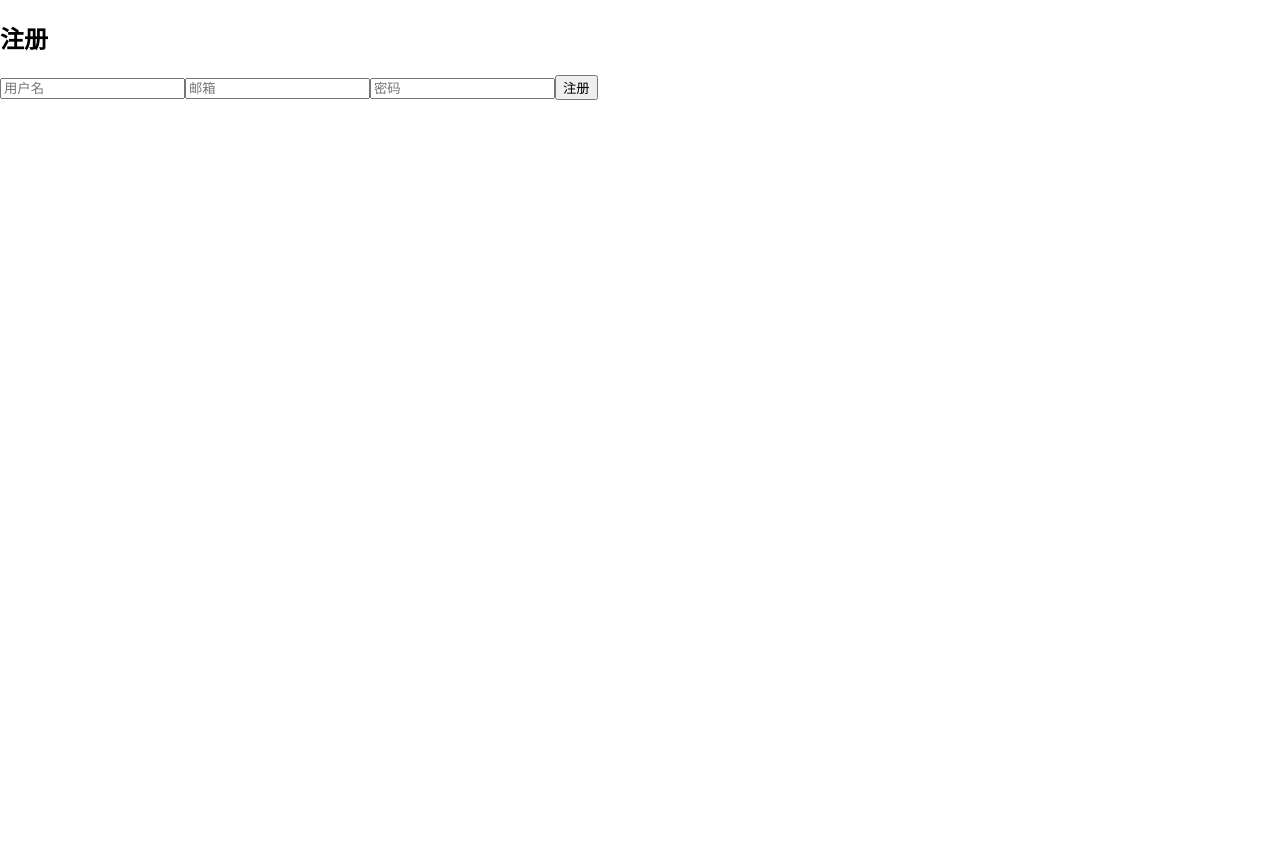
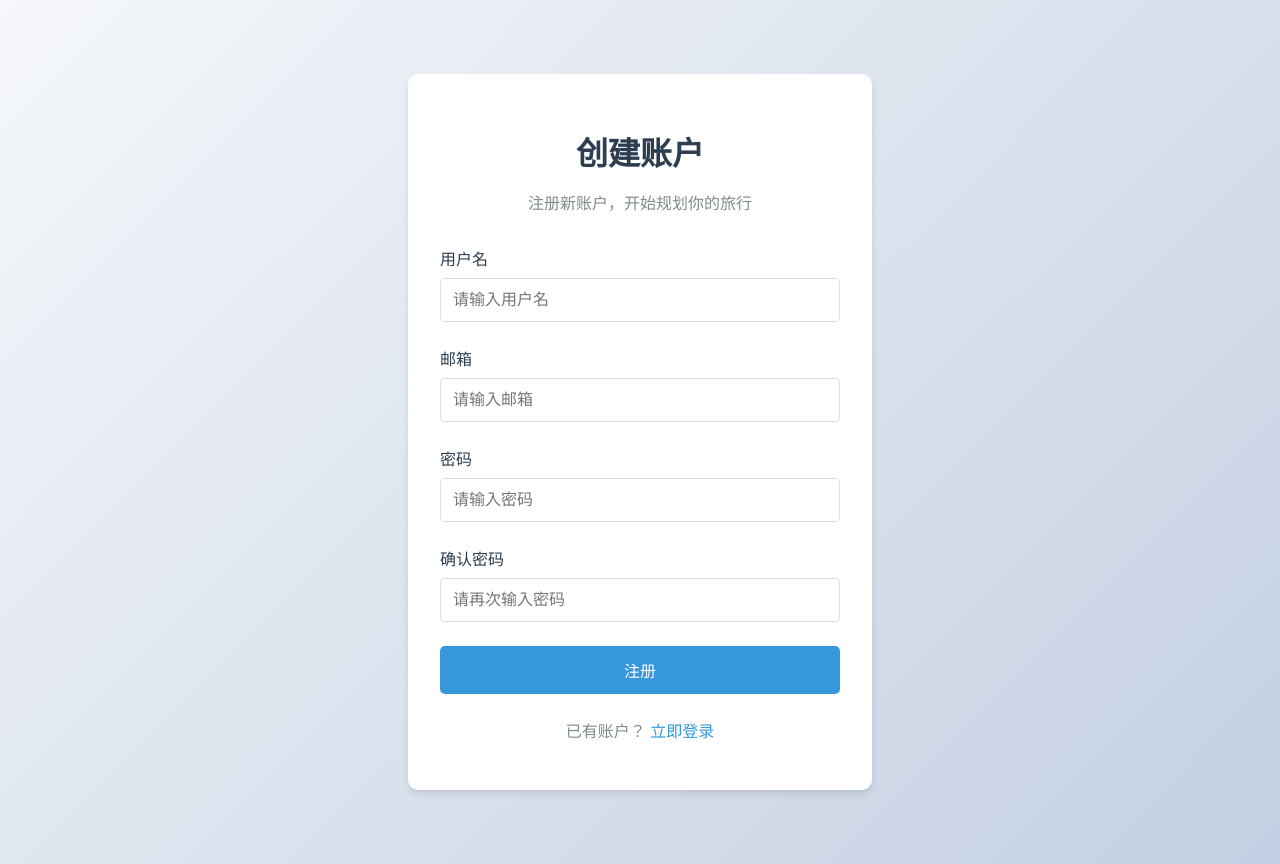
Before and after one commit to SunnyProdefi/travel-planner, a React (Create React App) app in the folder client/: page /register in a window 1280 px wide. Before the commit the page ends 800 px from the top, so only its background shows below. Built offline with nearby package versions, Linux system fonts and the light colour scheme.

Commit message:
优化登录和注册页面，添加加载状态和错误提示，重构表单样式，增强用户体验

```diff
--- a/client/src/pages/Login.js
+++ b/client/src/pages/Login.js
@@ -1,8 +1,11 @@
 import React, { useState } from "react";
+import { Link } from "react-router-dom";
 import axios from "axios";
 
 export default function Login() {
   const [formData, setFormData] = useState({ email: "", password: "" });
+  const [loading, setLoading] = useState(false);
+  const [error, setError] = useState(null);
 
   const handleChange = (e) => {
     setFormData({ ...formData, [e.target.name]: e.target.value });
@@ -10,49 +13,69 @@ export default function Login() {
 
   const handleSubmit = async (e) => {
     e.preventDefault();
-    console.log("Logging in:", formData);
-    console.log("API 地址:", process.env.REACT_APP_API_URL);
+    setLoading(true);
+    setError(null);
 
     try {
       const res = await axios.post(`${process.env.REACT_APP_API_URL}/api/auth/login`, formData);
-      console.log("✅ 登录成功", res.data);
-
-      // 保存 token
       localStorage.setItem("token", res.data.token);
-      alert("✅ 登录成功！");
       window.location.href = "/dashboard";
     } catch (err) {
-      console.error("❌ 登录失败:", err);
-      alert("登录失败：" + (err.response?.data?.message || err.message));
+      console.error("登录失败:", err);
+      setError(err.response?.data?.message || "登录失败，请检查邮箱和密码");
+    } finally {
+      setLoading(false);
     }
   };
 
   return (
-    <div className="login-container">
-      <h2>登录</h2>
-      <form onSubmit={handleSubmit} className="login-form">
+    <div className="auth-container">
+      <div className="auth-card">
+        <div className="auth-header">
+          <h1>欢迎回来</h1>
+          <p>登录你的账户，开始规划你的旅行</p>
+        </div>
+
+        {error && <div className="error-message">{error}</div>}
+
+        <form onSubmit={handleSubmit} className="auth-form">
           <div className="form-group">
+            <label htmlFor="email">邮箱</label>
             <input
+              id="email"
               type="email"
               name="email"
-            placeholder="邮箱"
               value={formData.email}
               onChange={handleChange}
+              placeholder="请输入邮箱"
               required
             />
           </div>
+
           <div className="form-group">
+            <label htmlFor="password">密码</label>
             <input
+              id="password"
               type="password"
               name="password"
-            placeholder="密码"
               value={formData.password}
               onChange={handleChange}
+              placeholder="请输入密码"
               required
             />
           </div>
-        <button type="submit" className="btn btn-primary">登录</button>
+
+          <button type="submit" className="btn btn-primary" disabled={loading}>
+            {loading ? "登录中..." : "登录"}
+          </button>
         </form>
+
+        <div className="auth-footer">
+          <p>
+            还没有账户？ <Link to="/register">立即注册</Link>
+          </p>
+        </div>
+      </div>
     </div>
   );
 }
--- a/client/src/pages/Register.js
+++ b/client/src/pages/Register.js
@@ -1,12 +1,17 @@
 import React, { useState } from "react";
+import { Link } from "react-router-dom";
 import axios from "axios";
+import "../styles/Register.css";
 
 export default function Register() {
   const [formData, setFormData] = useState({
     username: "",
     email: "",
     password: "",
+    confirmPassword: ""
   });
+  const [loading, setLoading] = useState(false);
+  const [error, setError] = useState(null);
 
   const handleChange = (e) => {
     setFormData({ ...formData, [e.target.name]: e.target.value });
@@ -14,51 +19,104 @@ export default function Register() {
 
   const handleSubmit = async (e) => {
     e.preventDefault();
-    console.log("Registering:", formData);
-    console.log("API 地址:", process.env.REACT_APP_API); // 🧪关键！
+    setLoading(true);
+    setError(null);
+
+    if (formData.password !== formData.confirmPassword) {
+      setError("两次输入的密码不一致");
+      setLoading(false);
+      return;
+    }
 
     try {
-      const res = await axios.post(`${process.env.REACT_APP_API}/register`, formData);
-      console.log("注册成功，响应结果：", res.data); // ✅ 成功回调
-      alert("✅ 注册成功，请登录！");
+      await axios.post(`${process.env.REACT_APP_API_URL}/api/auth/register`, {
+        username: formData.username,
+        email: formData.email,
+        password: formData.password
+      });
       window.location.href = "/login";
     } catch (err) {
-      console.error("注册失败:", err); // ❌ 失败回调
-      alert("注册失败：" + (err.response?.data?.message || err.message));
+      console.error("注册失败:", err);
+      setError(err.response?.data?.message || "注册失败，请稍后重试");
+    } finally {
+      setLoading(false);
     }
   };
 
+  return (
+    <div className="auth-container">
+      <div className="auth-card">
+        <div className="auth-header">
+          <h1>创建账户</h1>
+          <p>注册新账户，开始规划你的旅行</p>
+        </div>
 
-  return (
-    <div>
-      <h2>注册</h2>
-      <form onSubmit={handleSubmit}>
+        {error && <div className="error-message">{error}</div>}
+
+        <form onSubmit={handleSubmit} className="auth-form">
+          <div className="form-group">
+            <label htmlFor="username">用户名</label>
             <input
+              id="username"
               type="text"
               name="username"
-          placeholder="用户名"
               value={formData.username}
               onChange={handleChange}
+              placeholder="请输入用户名"
               required
             />
+          </div>
+
+          <div className="form-group">
+            <label htmlFor="email">邮箱</label>
             <input
+              id="email"
               type="email"
               name="email"
-          placeholder="邮箱"
               value={formData.email}
               onChange={handleChange}
+              placeholder="请输入邮箱"
               required
             />
+          </div>
+
+          <div className="form-group">
+            <label htmlFor="password">密码</label>
             <input
+              id="password"
               type="password"
               name="password"
-          placeholder="密码"
               value={formData.password}
               onChange={handleChange}
+              placeholder="请输入密码"
               required
             />
-        <button type="submit">注册</button>
+          </div>
+
+          <div className="form-group">
+            <label htmlFor="confirmPassword">确认密码</label>
+            <input
+              id="confirmPassword"
+              type="password"
+              name="confirmPassword"
+              value={formData.confirmPassword}
+              onChange={handleChange}
+              placeholder="请再次输入密码"
+              required
+            />
+          </div>
+
+          <button type="submit" className="btn btn-primary" disabled={loading}>
+            {loading ? "注册中..." : "注册"}
+          </button>
         </form>
+
+        <div className="auth-footer">
+          <p>
+            已有账户？ <Link to="/login">立即登录</Link>
+          </p>
+        </div>
+      </div>
     </div>
   );
 }
--- /dev/null
+++ b/client/src/styles/Register.css
@@ -0,0 +1,112 @@
+.auth-container {
+  display: flex;
+  justify-content: center;
+  align-items: center;
+  min-height: 100vh;
+  background: linear-gradient(135deg, #f5f7fa 0%, #c3cfe2 100%);
+  padding: 2rem;
+}
+
+.auth-card {
+  background: white;
+  border-radius: 10px;
+  box-shadow: 0 4px 6px rgba(0, 0, 0, 0.1);
+  padding: 2rem;
+  width: 100%;
+  max-width: 400px;
+}
+
+.auth-header {
+  text-align: center;
+  margin-bottom: 2rem;
+}
+
+.auth-header h1 {
+  color: #2c3e50;
+  font-size: 2rem;
+  margin-bottom: 0.5rem;
+}
+
+.auth-header p {
+  color: #7f8c8d;
+  font-size: 1rem;
+}
+
+.auth-form {
+  display: flex;
+  flex-direction: column;
+  gap: 1.5rem;
+}
+
+.form-group {
+  display: flex;
+  flex-direction: column;
+  gap: 0.5rem;
+}
+
+.form-group label {
+  color: #2c3e50;
+  font-weight: 500;
+}
+
+.form-group input {
+  padding: 0.75rem;
+  border: 1px solid #ddd;
+  border-radius: 5px;
+  font-size: 1rem;
+  transition: border-color 0.3s ease;
+}
+
+.form-group input:focus {
+  outline: none;
+  border-color: #3498db;
+}
+
+.btn {
+  padding: 0.75rem;
+  border: none;
+  border-radius: 5px;
+  font-size: 1rem;
+  font-weight: 500;
+  cursor: pointer;
+  transition: background-color 0.3s ease;
+}
+
+.btn-primary {
+  background-color: #3498db;
+  color: white;
+}
+
+.btn-primary:hover {
+  background-color: #2980b9;
+}
+
+.btn-primary:disabled {
+  background-color: #bdc3c7;
+  cursor: not-allowed;
+}
+
+.error-message {
+  background-color: #fee2e2;
+  color: #dc2626;
+  padding: 0.75rem;
+  border-radius: 5px;
+  margin-bottom: 1rem;
+  text-align: center;
+}
+
+.auth-footer {
+  text-align: center;
+  margin-top: 1.5rem;
+  color: #7f8c8d;
+}
+
+.auth-footer a {
+  color: #3498db;
+  text-decoration: none;
+  font-weight: 500;
+}
+
+.auth-footer a:hover {
+  text-decoration: underline;
+}
```
Lines whose indentation alone changed are shown as unchanged.
